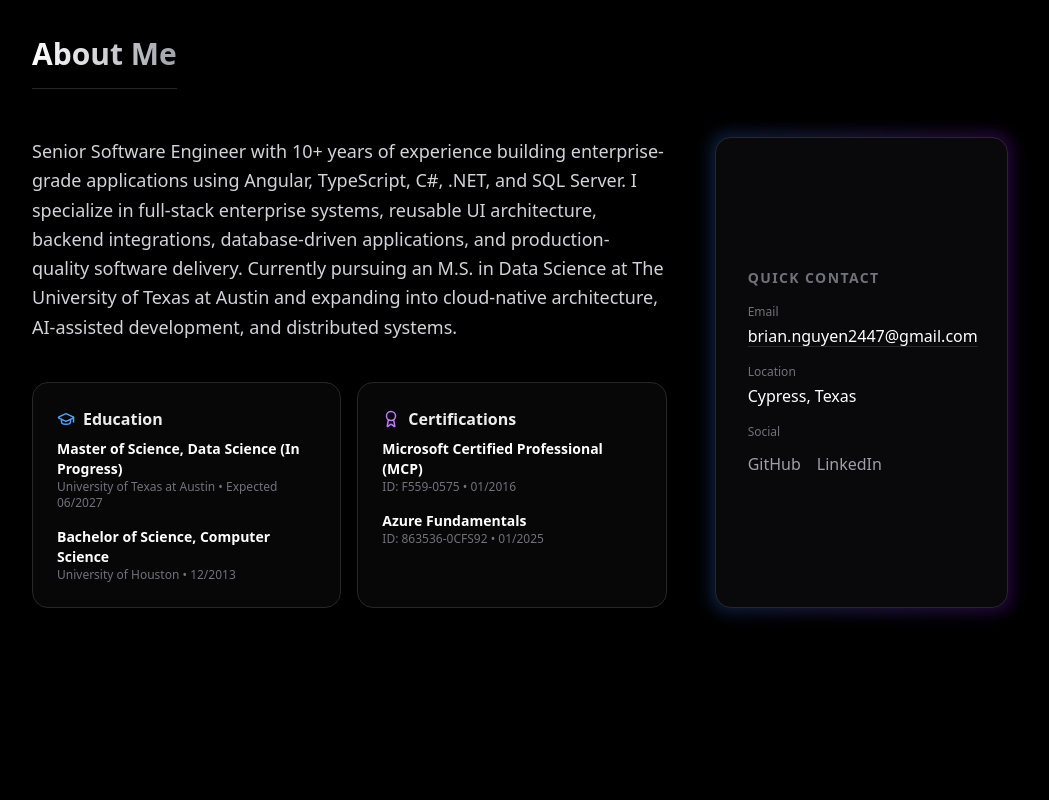
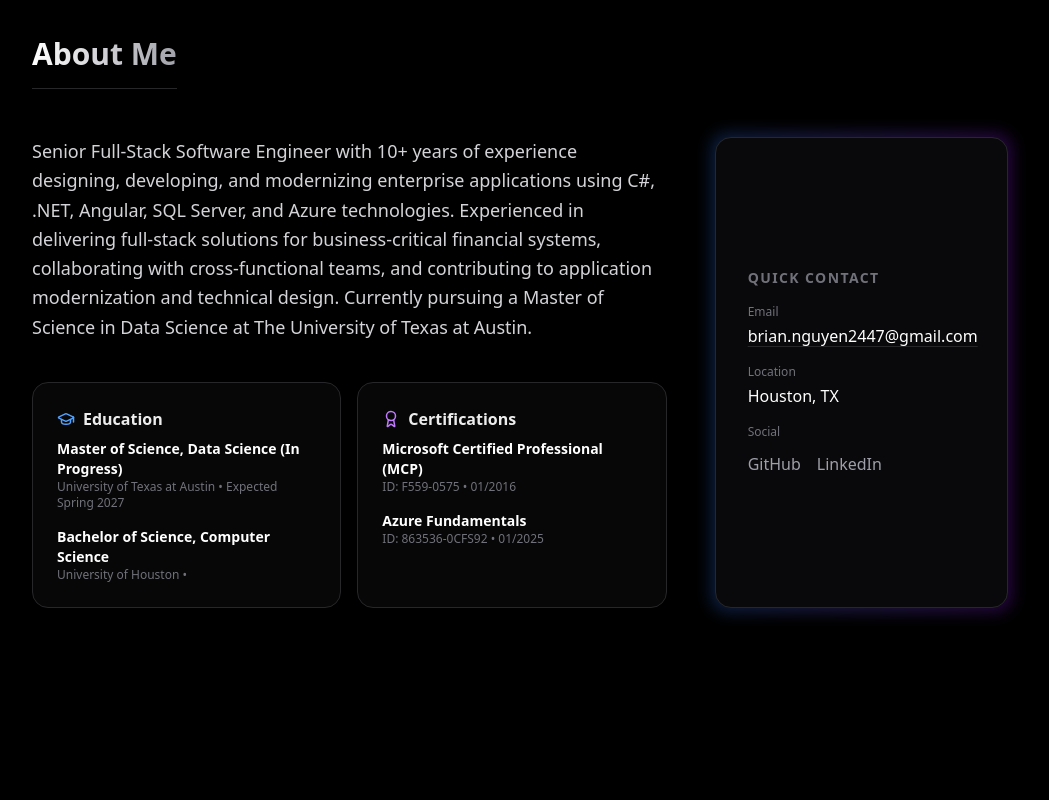
Before and after one commit to bnguyen07/bnguyen07.github.io, a Next.js app: page / in a window 1280 px wide. Shown: the part 780-1580 px from the top of the page, without its empty margins (120-1169 px from the left). Built offline with nearby package versions, Linux system fonts and the light colour scheme.

Commit message:
Update Resume.pdf and sync website details with new resume

```diff
--- a/src/data/portfolio.ts
+++ b/src/data/portfolio.ts
@@ -1,10 +1,10 @@
 export const personalInfo = {
   name: "Brian Nguyen",
   role: "Senior Software Engineer",
-  location: "Cypress, Texas",
+  location: "Houston, TX",
   email: "brian.nguyen2447@gmail.com",
   phone: "832-633-4687",
-  bio: "Senior Software Engineer with 10+ years of experience building enterprise-grade applications using Angular, TypeScript, C#, .NET, and SQL Server. I specialize in full-stack enterprise systems, reusable UI architecture, backend integrations, database-driven applications, and production-quality software delivery. Currently pursuing an M.S. in Data Science at The University of Texas at Austin and expanding into cloud-native architecture, AI-assisted development, and distributed systems.",
+  bio: "Senior Full-Stack Software Engineer with 10+ years of experience designing, developing, and modernizing enterprise applications using C#, .NET, Angular, SQL Server, and Azure technologies. Experienced in delivering full-stack solutions for business-critical financial systems, collaborating with cross-functional teams, and contributing to application modernization and technical design. Currently pursuing a Master of Science in Data Science at The University of Texas at Austin.",
   links: {
     linkedin: "https://www.linkedin.com/in/briannguyen2447/",
     github: "https://github.com/bnguyen07",
@@ -20,7 +20,7 @@ export const projects = [
     live: "https://fincalendar.app/",
     featured: true,
     image: "/projects/fincalendar.png",
-    details: "Exposes OTC-grade financial date math and calendars via REST APIs. Leverages python-holidays for data separation and QuantLib for precision calculations, enabling composite calendar evaluations (e.g., USNY + GBLO + EUTA), business day adjustments, day count fractions, and payment schedule generation."
+    details: "Designed and built a production-ready SaaS platform providing financial calendar and business day APIs for capital markets. Developed using FastAPI, PostgreSQL, Angular, Azure, and Cloudflare, featuring API key authentication, subscription management, interactive API documentation, self-service dashboards, usage tracking, and rate limiting."
   },
   {
     title: "OrderSystem",
@@ -31,7 +31,7 @@ export const projects = [
     article: "https://www.linkedin.com/pulse/i-vibe-code-mini-amazon-antigravity-brian-nguyen-k3o9c/",
     featured: true,
     image: "/projects/ordersystem.png",
-    details: "Focuses on robust backend architecture, implementing design patterns and scalable API structures for enterprise-level order management."
+    details: "Designed and developed an enterprise-style order management application showcasing modern full-stack architecture and API-driven design. Structured the solution with clear separation of concerns to improve maintainability, extensibility, and long-term scalability, applying production-oriented engineering practices including authentication, testing, observability, and security considerations."
   },
   {
     title: "Trend Strategy Backtester",
@@ -80,11 +80,14 @@ export const experience = [
     period: "04/2017 - Present",
     location: "Houston, TX",
     tasks: [
-      "Played an essential role in the development of a next-generation Portfolio Management System (Sentry), utilizing Angular, C# .NET, and MSSQL.",
-      "Developed custom controls by wrapping Telerik's Kendo UI for Angular, ensuring a uniform look and feel.",
-      "Collaborated in an Agile team, participating in Sprint grooming, stand-ups, and retrospectives.",
-      "Improved application reliability through comprehensive code reviews and technical feedback.",
-      "Mentored and onboarded new developers."
+      "Design and implement full-stack features for an enterprise investment management platform using C#, .NET, Angular, SQL Server, and REST APIs.",
+      "Deliver enhancements supporting portfolio management, financial reporting, cashflow processing, and investment workflows.",
+      "Contribute to modernization initiatives by evolving legacy functionality into maintainable web-based applications while preserving backward compatibility.",
+      "Collaborate with product owners, business analysts, QA engineers, and developers to translate business requirements into technical solutions.",
+      "Participate in solution design, code reviews, and technical discussions to improve application quality and maintainability.",
+      "Troubleshoot production issues, optimize application performance, and support enterprise software releases.",
+      "Mentor junior developers and provide technical guidance during feature implementation.",
+      "Leverage AI-assisted development tools, including GitHub Copilot, to improve engineering productivity and accelerate implementation."
     ]
   },
   {
@@ -93,22 +96,10 @@ export const experience = [
     period: "09/2014 - 03/2017",
     location: "Houston, TX",
     tasks: [
-      "Built the front-end for a Document Management System using AngularJS, ASP.NET web services, and MSSQL.",
-      "Administrated Dokmee Cloud serving almost 3000 accounts.",
-      "Developed server-side applications using WPF (MVVM) and Windows services.",
-      "Created a high-impact scanner plugin for ScanSnap scanners, significantly boosting license sales.",
-      "Configured CI/CD using Cruise Control and InstallShield."
-    ]
-  },
-  {
-    company: "Dokmee (Office Gemini)",
-    role: "Software Quality Assurance",
-    period: "02/2014 - 09/2014",
-    location: "Houston, TX",
-    tasks: [
-      "Managed virtual machines for rigorous bug verification and testing.",
-      "Created detailed test cases and scenarios for automated testing support.",
-      "Established diverse testing environments with various OS and SQL versions."
+      "Developed enterprise document management applications using C#, ASP.NET MVC, SQL Server, and JavaScript.",
+      "Delivered workflow automation, document processing, scanner integration, and database-driven features for enterprise customers.",
+      "Designed SQL queries, stored procedures, and ETL-related processes supporting document management workflows.",
+      "Investigated production issues, implemented enhancements, and collaborated with QA and support teams to deliver reliable software releases."
     ]
   },
   {
@@ -117,29 +108,27 @@ export const experience = [
     period: "09/2012 - 08/2013",
     location: "Houston, TX",
     tasks: [
-      "Developed a Silverlight 5 web application for internal asset management.",
-      "Troubleshot internal applications for the Oil and Gas industry.",
-      "Collaborated with Support and Integration teams on critical systems."
+      "Supported enterprise applications and integrations for Oil & Gas business operations.",
+      "Developed a Silverlight-based internal asset and user management application.",
+      "Collaborated with support and integration teams to troubleshoot production issues."
     ]
   }
 ];
 
 export const skills = {
-  core: ["Angular", "TypeScript", "C#", ".NET", "SQL Server", "MSSQL", "REST APIs", "Git", "Agile", "Python", "Data Science"],
-  expanding: ["React", "Next.js", "Cloud", "Docker", "Kubernetes", "Redis", "Message Queues", "OAuth", "AI/ML", "LLM Applications"]
+  core: ["C#", ".NET Core", "Angular", "TypeScript", "SQL Server", "REST APIs", "Entity Framework Core", "Azure", "Git", "CI/CD", "Agile/Scrum"],
+  expanding: ["Next.js", "Python", "GitHub Copilot", "Data Science", "Docker", "Kubernetes", "React"]
 };
 
 export const education = [
   {
     degree: "Master of Science, Data Science (In Progress)",
     school: "University of Texas at Austin",
-    period: "Expected 06/2027"
+    period: "Expected Spring 2027"
   },
   {
     degree: "Bachelor of Science, Computer Science",
-    school: "University of Houston",
-    period: "12/2013",
-    location: "Houston, TX"
+    school: "University of Houston"
   }
 ];
 
```
Also changed, not shown: 1 other file (tests, documents, lock files or other folders).
